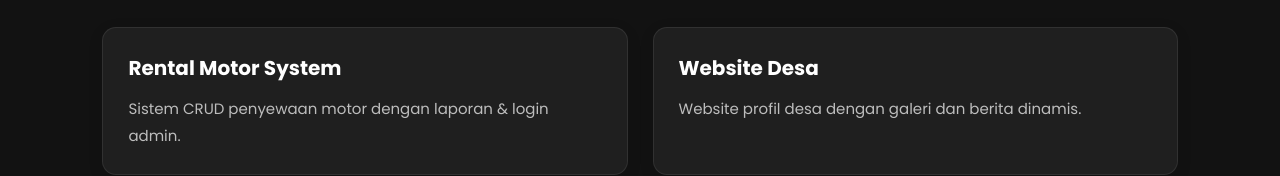
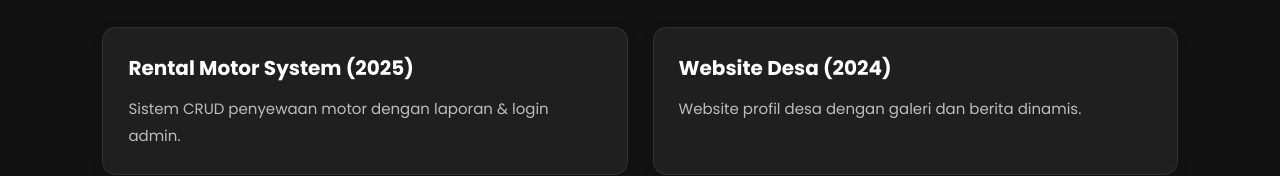
Before and after one commit to isannurfallah/portofolio_isan2, a plain HTML site: page index.html in a window 1280 px wide. Shown: the part 3300-3476 px from the top of the page. Drawn offline with nearby package versions, Linux system fonts and the light colour scheme.

Commit message:
Update index.html

```diff
--- a/index.html
+++ b/index.html
@@ -650,7 +650,7 @@
       </div>
       <div class="about-text" data-aos="fade-left">
         <h2 id="about-title">Tentang Saya</h2>
-        <p>Saya adalah siswa SMKN 1 Kawali jurusan PPLG dengan minat besar dalam pengembangan web, pemrograman, dan desain UI/UX.
+        <p>Saya di SMKN 1 Kawali jurusan PPLG dengan minat besar dalam pengembangan web, pemrograman, dan desain UI/UX.
            Saya senang menciptakan tampilan modern dan interaktif untuk aplikasi web.</p>
       </div>
     </section>
@@ -713,11 +713,11 @@
       <h2 id="projects-title">Proyek</h2>
       <div class="projects">
         <article class="project">
-          <h3>Rental Motor System</h3>
+          <h3>Rental Motor System (2025)</h3>
           <p>Sistem CRUD penyewaan motor dengan laporan & login admin.</p>
         </article>
         <article class="project">
-          <h3>Website Desa</h3>
+          <h3>Website Desa (2024)</h3>
           <p>Website profil desa dengan galeri dan berita dinamis.</p>
         </article>
       </div>
@@ -863,4 +863,5 @@
 
   </style>
 </body>
+
 </html>
```
